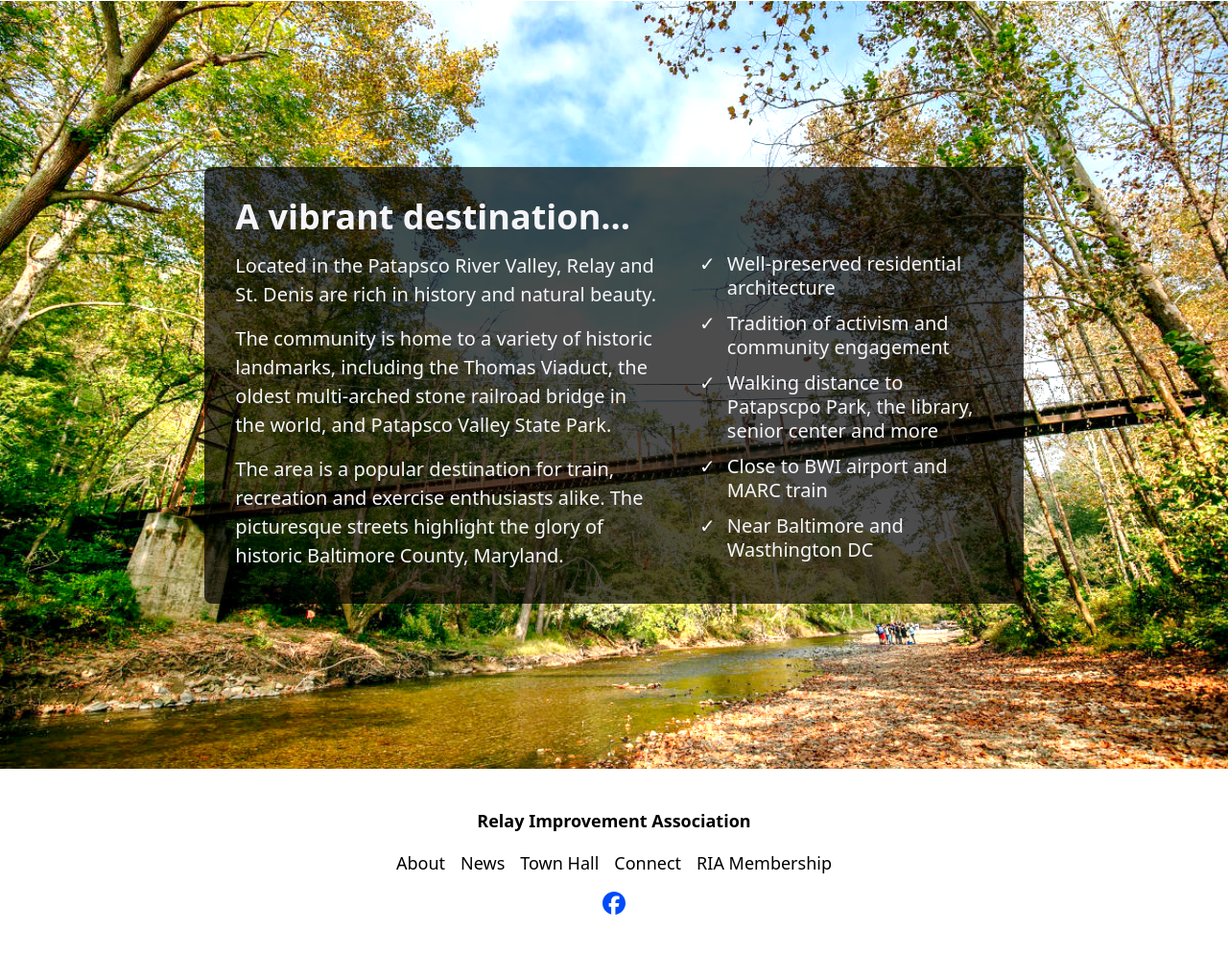
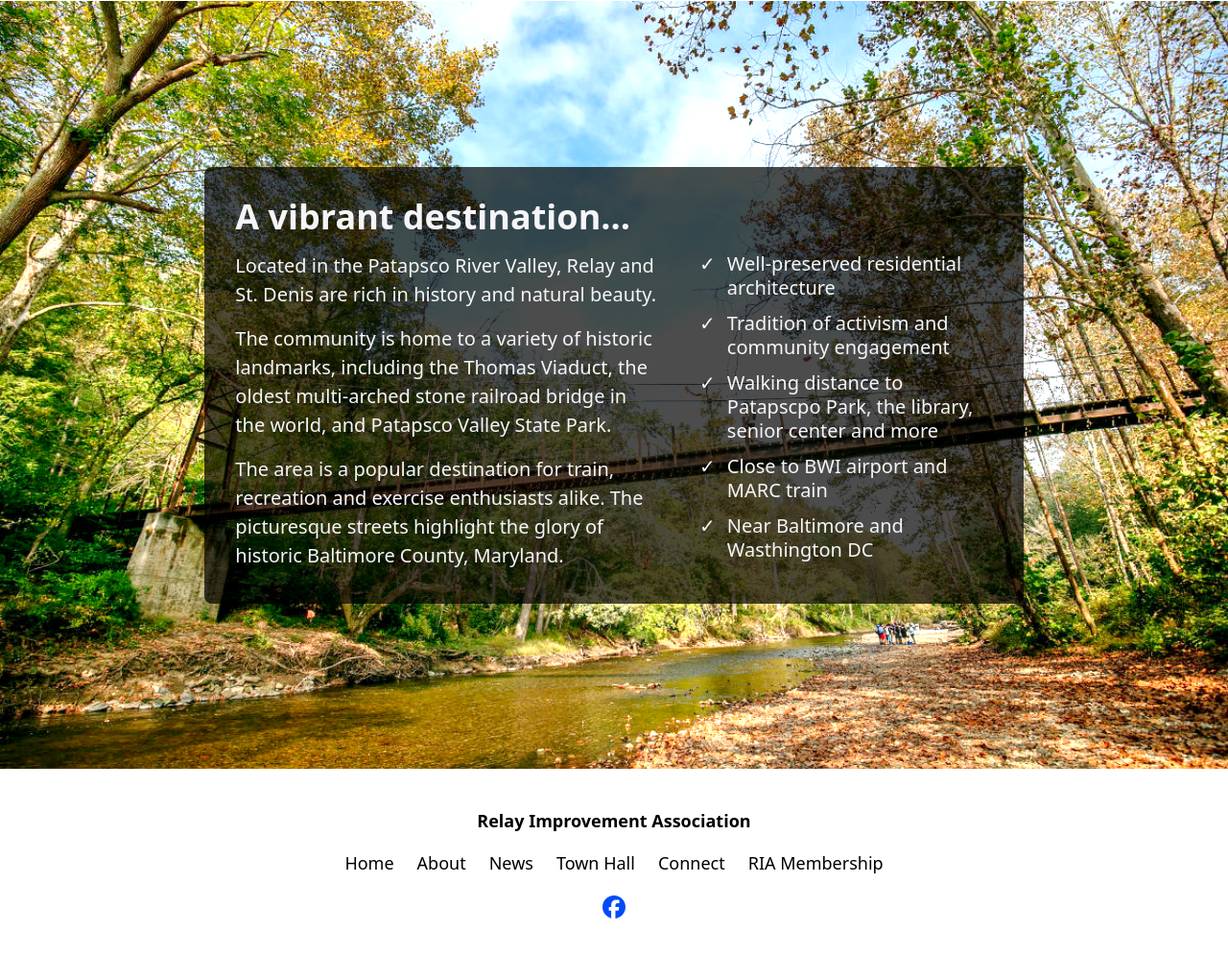
Before and after one commit to Relay-Maryland/relaymaryland.com, an Astro site: page / in a window 1280 px wide. Shown: the part 1373-2368 px from the top of the page at 96% size. Built offline with nearby package versions, Linux system fonts and the light colour scheme; Astro itself is replaced by a stand-in of ours.

Commit message:
Make footer more robust

```diff
--- a/src/components/Footer.astro
+++ b/src/components/Footer.astro
@@ -1,50 +1,31 @@
 ---
-const pages = ['About', 'News', 'Town Hall', 'Connect', 'RIA Membership'];
+import routes from '../data/routes.mjs';
+import contact from '../data/contact.mjs';
+
+import SvgFb from './SvgFb.astro';
+
+const rts = routes.map((route) => Object.entries(route)[0]);
 ---
 
 <style>
   footer {
-    @apply py-10 flex justify-between text-lg;
-  }
-  address {
-    @apply text-lg not-italic;
-  }
-  address span {
-    @apply block font-bold;
-  }
-  nav {
-    @apply grid gap-4;
-    grid-template-columns: repeat(5, auto);
-    @apply place-items-center;
+    @apply mt-auto py-10;
+    @apply flex flex-col justify-center items-center gap-y-4;
   }
   nav a {
+    @apply text-base sm:text-lg;
     @apply transition hover:underline hover:text-red text-center;
-  }
-  nav a:last-child {
-    @apply col-span-5 place-self-center;
-  }
-  svg {
-    @apply w-6 h-6;
-    @apply fill-blue;
-    @apply transition hover:fill-red;
   }
 </style>
 
-<footer class="container flex flex-col justify-center items-center gap-y-4">
-  <p class="font-bold">Relay Improvement Association</p>
-  <nav>
-    <a href="#">{pages[0]}</a>
-    <a href="#">{pages[1]}</a>
-    <a href="#">{pages[2]}</a>
-    <a href="#">{pages[3]}</a>
-    <a href="#">{pages[4]}</a>
-    <a href="#"
-      ><svg xmlns="http://www.w3.org/2000/svg" viewBox="0 0 512 512"
-        ><!--!Font Awesome Free 6.5.1 by @fontawesome - https://fontawesome.com License - https://fontawesome.com/license/free Copyright 2024 Fonticons, Inc.-->
-        <path
-          d="M512 256C512 114.6 397.4 0 256 0S0 114.6 0 256C0 376 82.7 476.8 194.2 504.5V334.2H141.4V256h52.8V222.3c0-87.1 39.4-127.5 125-127.5c16.2 0 44.2 3.2 55.7 6.4V172c-6-.6-16.5-1-29.6-1c-42 0-58.2 15.9-58.2 57.2V256h83.6l-14.4 78.2H287V510.1C413.8 494.8 512 386.9 512 256h0z"
-        ></path></svg
-      ></a
-    >
+<footer class="container">
+  <p class="text-lg font-bold">Relay Improvement Association</p>
+  <nav class="flex flex-col gap-y-5">
+    <div class="flex flex-wrap justify-center gap-x-6">
+      {rts.map(([path, title]) => <a href={path}>{title}</a>)}
+    </div>
+    <div class="flex justify-center">
+      <a href={contact.facebook}><SvgFb /></a>
+    </div>
   </nav>
 </footer>
--- /dev/null
+++ b/src/components/SvgFb.astro
@@ -0,0 +1,18 @@
+---
+
+---
+
+<style>
+  svg {
+    @apply w-6 h-6;
+    @apply fill-blue;
+    @apply transition hover:fill-red;
+  }
+</style>
+
+<svg xmlns="http://www.w3.org/2000/svg" viewBox="0 0 512 512"
+  ><!--!Font Awesome Free 6.5.1 by @fontawesome - https://fontawesome.com License - https://fontawesome.com/license/free Copyright 2024 Fonticons, Inc.-->
+  <path
+    d="M512 256C512 114.6 397.4 0 256 0S0 114.6 0 256C0 376 82.7 476.8 194.2 504.5V334.2H141.4V256h52.8V222.3c0-87.1 39.4-127.5 125-127.5c16.2 0 44.2 3.2 55.7 6.4V172c-6-.6-16.5-1-29.6-1c-42 0-58.2 15.9-58.2 57.2V256h83.6l-14.4 78.2H287V510.1C413.8 494.8 512 386.9 512 256h0z"
+  ></path></svg
+>
--- /dev/null
+++ b/src/data/contact.mjs
@@ -0,0 +1,14 @@
+/**
+ * The single source of contact information truth to be used in markup.
+ */
+export default {
+  email: 'RelayTownHall@gmail.com',
+  phone: { Frank: '703-300-2351' },
+  address: {
+    street: 'P.O. Box 24046',
+    city: 'Relay',
+    state: { short: 'MD', long: 'Maryland' },
+    zip: '21227'
+  },
+  facebook: 'https://www.facebook.com/RelayMd/'
+};
--- a/src/layouts/Layout.astro
+++ b/src/layouts/Layout.astro
@@ -16,7 +16,7 @@
     <meta name="generator" content={Astro.generator} />
     <title>{title}</title>
   </head>
-  <body>
+  <body class="min-h-dvh flex flex-col">
     <slot />
   </body>
 </html>
```
